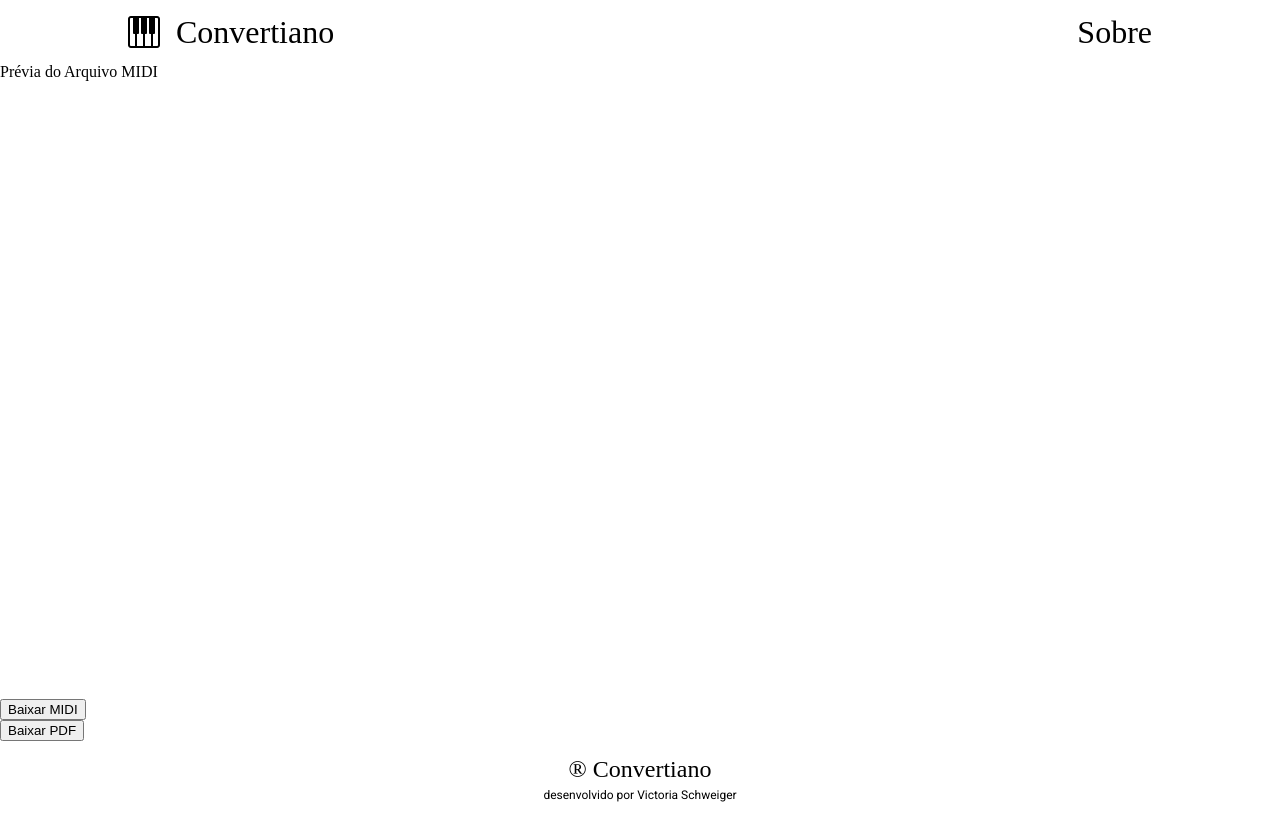
After one commit to vicschweiger/convertiano, a Flask app: template templates/preview.html in a window 1280 px wide. The commit adds this page. Run offline with Flask 3, Linux system fonts and the light colour scheme; the template is opened without the code that fills it, so the values that code supplies are empty; some web fonts are replaced.

Commit message:
Adicionada lógica de conversão de arquivos e preview.

```diff
--- a/app.py
+++ b/app.py
@@ -1,11 +1,92 @@
-from flask import Flask, render_template
+from flask import Flask, render_template, request, send_from_directory, jsonify
+import yt_dlp
+from pydub import AudioSegment
+from midiutil import MIDIFile
+from music21 import converter
 import os
+import subprocess
 
 app = Flask(__name__)
 
-@app.route("/", methods=["GET", "POST"])
+@app.route("/")
 def index():
     return render_template('index.html')
 
+@app.route("/convert", methods=['POST'])
+def convert():
+    video_url = request.form['url']
+    instrument = request.form['instrument']
+
+    ydl_opts = {
+        'format': 'bestaudio/best',
+        'postprocessors': [{
+            'key': 'FFmpegExtractAudio',
+            'preferredcodec': 'wav',
+            'preferredquality': '192',
+        }],
+        'outtmpl': 'static/downloaded_audio.%(ext)s',
+    }
+
+    try:
+        with yt_dlp.YoutubeDL(ydl_opts) as ydl:
+            ydl.download([video_url])
+    except Exception as e:
+        return jsonify({"error": f"Erro ao baixar o áudio: {str(e)}"}), 500
+
+    audio_file = 'static/downloaded_audio.wav'
+
+    if not os.path.exists(audio_file):
+        return jsonify({"error": "Arquivo de áudio não encontrado."}), 500
+
+    try:
+        audio = AudioSegment.from_wav(audio_file)
+
+        midi = MIDIFile(1)
+        track = 0
+        time = 0
+        midi.addTrackName(track, time, "Track")
+        midi.addTempo(track, time, 120)
+
+        instrument_program = 0
+        if instrument == "piano":
+            instrument_program = 0
+
+        midi.addProgramChange(track, 0, time, instrument_program)
+        midi.addNote(track, 0, 60, time, 1, 100)
+
+        if not os.path.exists("static/midi_files"):
+            os.makedirs("static/midi_files")
+        midi_file = "static/midi_files/converted_audio.mid"
+        with open(midi_file, "wb") as output_file:
+            midi.writeFile(output_file)
+    except Exception as e:
+        return jsonify({"error": f"Erro ao processar o áudio: {str(e)}"}), 500
+
+    try:
+        midi_score = converter.parse(midi_file)
+        if not os.path.exists("static/musicxml"):
+            os.makedirs("static/musicxml")
+        musicxml_file = "static/musicxml/converted_audio.xml"
+        midi_score.write('musicxml', fp=musicxml_file)
+
+        # Convert MusicXML to PDF using MuseScore
+        if not os.path.exists("static/pdf"):
+            os.makedirs("static/pdf")
+        pdf_file = "static/pdf/converted_audio.pdf"
+        musescore_path = "C:/Program Files/MuseScore 4/bin/MuseScore4.exe"
+        if not os.path.exists(musescore_path):
+            return jsonify({"error": f"MuseScore não encontrado no caminho: {musescore_path}"}), 500
+
+        subprocess.run([musescore_path, musicxml_file, '-o', pdf_file], check=True)
+
+    except Exception as e:
+        return jsonify({"error": f"Erro ao converter MIDI para notação musical: {str(e)}"}), 500
+
+    return render_template('preview.html', midi_url=midi_file, musicxml_url=musicxml_file, pdf_url=pdf_file)
+
+@app.route('/download/<filename>')
+def download_file(filename):
+    return send_from_directory('static', filename)
+
 if __name__ == "__main__":
     app.run(debug=True)
--- a/templates/index.html
+++ b/templates/index.html
@@ -4,10 +4,10 @@
 
 {% block content %}
 <main class="index">
-    <form>
+    <form action="/convert" method="post">
         <label for="url">URL do vídeo:</label>
-        <input type="text" placeholder="ex: https://www.youtube.com/watch?v=C7akTOA5WqQ" />
-        <label>Instrumento:</label>
+        <input type="text" id="url" name="url" placeholder="ex: https://www.youtube.com/watch?v=C7akTOA5WqQ" />
+        <label for="instrument">Instrumento:</label>
         <select name="instrument" id="instrument">
             <option value="">--Escolha uma opção--</option>
             <option value="piano">Piano</option>
--- /dev/null
+++ b/templates/preview.html
@@ -0,0 +1,22 @@
+{% extends "base.html" %}
+
+{% block title %}Prévia - Convertiano{% endblock %}
+
+{% block content %}
+<main class="preview">
+    <h1>Prévia do Arquivo MIDI</h1>
+    <div>
+        <iframe src="{{ pdf_url }}" width="100%" height="600px">
+            This browser does not support PDFs. Please download the PDF to view it: <a href="{{ pdf_url }}">Download PDF</a>.
+        </iframe>
+    </div>
+    <br>
+    <a href="{{ midi_url }}" download>
+        <button type="button">Baixar MIDI</button>
+    </a>
+    <br>
+    <a href="{{ pdf_url }}" download>
+        <button type="button">Baixar PDF</button>
+    </a>
+</main>
+{% endblock %}
```
Also changed, not shown: static/css/preview.css (added), 1 other file.
